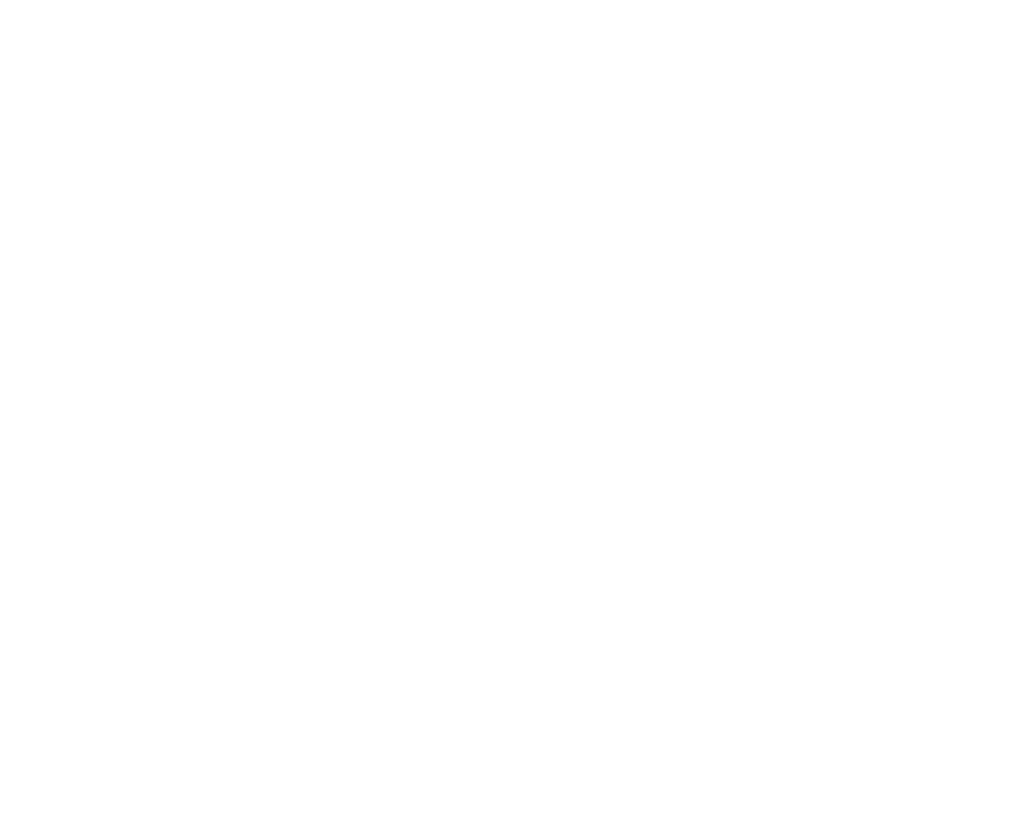
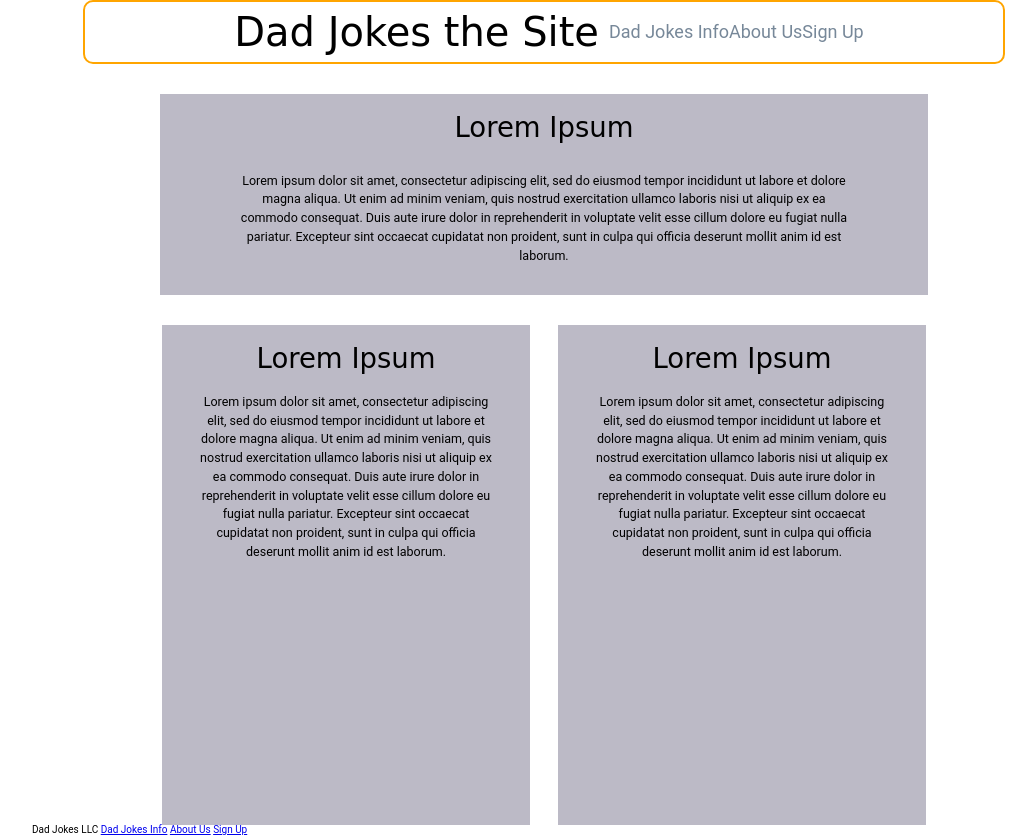
Before and after one commit to bw-pt-dad-jokes/Marketing-Page, a plain HTML site: page aboutdadjokes.html in a window 1280 px wide. Shown: the whole page, without its empty margins (96-1132 px from the left). Before the commit the page ends 800 px from the top, so only its background shows below. Drawn offline with Linux system fonts and the light colour scheme; a web font is replaced by a local one.

Commit message:
I have finished the basic creation of the aboutdad jokes page, will commmit and merge with main branch to get everything on track

```diff
--- a/aboutdadjokes.html
+++ b/aboutdadjokes.html
@@ -0,0 +1,46 @@
+<!DOCTYPE HTML>
+<html>
+    <head>
+        <meta mame="viewport" content="width=device-width, initial-scale=1">
+        <meta charset="UTF-8">
+        <title>About Dad Jokes</title>
+        <link rel="stylesheet" type="text/css" href="css/aboutdadjokes.css" />
+    </head>
+
+    <body>
+        <header>
+            <nav class="mark-nav">
+                <h1>Dad Jokes the Site</h1>
+                <a href="#">Dad Jokes Info</a>
+                <a href="#">About Us</a>
+                <a href="#">Sign Up</a>
+            </nav>
+        </header>
+
+        <section class="topSection">
+            <div class="largeBlock">
+                <h2>Lorem Ipsum</h2>
+                <p>Lorem ipsum dolor sit amet, consectetur adipiscing elit, sed do eiusmod tempor incididunt ut labore et dolore magna aliqua. Ut enim ad minim veniam, quis nostrud exercitation ullamco laboris nisi ut aliquip ex ea commodo consequat. Duis aute irure dolor in reprehenderit in voluptate velit esse cillum dolore eu fugiat nulla pariatur. Excepteur sint occaecat cupidatat non proident, sunt in culpa qui officia deserunt mollit anim id est laborum.</p>
+            </div>
+        </section>
+
+        <section class="bottomSection">
+            <div class="smallBlock">
+                <h2>Lorem Ipsum</h2>
+                <p>Lorem ipsum dolor sit amet, consectetur adipiscing elit, sed do eiusmod tempor incididunt ut labore et dolore magna aliqua. Ut enim ad minim veniam, quis nostrud exercitation ullamco laboris nisi ut aliquip ex ea commodo consequat. Duis aute irure dolor in reprehenderit in voluptate velit esse cillum dolore eu fugiat nulla pariatur. Excepteur sint occaecat cupidatat non proident, sunt in culpa qui officia deserunt mollit anim id est laborum.</p>
+            </div>
+
+            <div class="smallBlock">
+                <h2>Lorem Ipsum</h2>
+                <p>Lorem ipsum dolor sit amet, consectetur adipiscing elit, sed do eiusmod tempor incididunt ut labore et dolore magna aliqua. Ut enim ad minim veniam, quis nostrud exercitation ullamco laboris nisi ut aliquip ex ea commodo consequat. Duis aute irure dolor in reprehenderit in voluptate velit esse cillum dolore eu fugiat nulla pariatur. Excepteur sint occaecat cupidatat non proident, sunt in culpa qui officia deserunt mollit anim id est laborum.</p>
+            </div>
+        </section>
+
+        <footer>
+            <copyright>Dad Jokes LLC</copyright>
+            <a href="#">Dad Jokes Info</a>
+            <a href="#">About Us</a>
+            <a href="#">Sign Up</a>
+        </footer>
+    </body>
+</html>
--- /dev/null
+++ b/less/aboutdadjokes.less
@@ -0,0 +1,64 @@
+@import "variables";
+@import "mixins";
+@import "reset";
+@import "global";
+@import "navigation";
+@import "footer";
+@import "mobile";
+@import url('https://fonts.googleapis.com/css?family=Amatic+SC&display=swap');
+
+body {
+    width: 80%;
+    margin: @center-margin;
+    .topSection{
+        margin: @center-margin;
+        margin-top: 30px;
+        .largeBlock{
+            width: 75%;
+            display: flex;
+            flex-direction: column;
+            justify-content: space-evenly;
+            text-align: center;
+            background-color: @french-gray;
+            margin: @center-margin;
+            h2{
+                font-size: 2.75rem;
+                margin-top: 20px;
+                margin-bottom: 10px;
+            }
+            p{
+                font-size: 1.25rem;
+                margin: @center-margin;
+                margin-top: 10px;
+                margin-bottom: 20px;
+                width: 80%;
+            }
+        }
+    }
+    .bottomSection{
+        width: 80%;
+        margin: @center-margin;
+        margin-top: 30px;
+        display: flex;
+        flex-direction: row;
+        justify-content: space-evenly;
+        .smallBlock{
+            width: 45%;
+            height: 500px;
+            background-color: @french-gray;
+            text-align: center;
+            h2{
+                font-size: 2.75rem;
+                margin-top: 20px;
+                margin-bottom: 10px;
+            }
+            p{
+                width: 80%;
+                font-size: 1.25rem;
+                margin: @center-margin;
+                margin-top: 10px;
+                margin-bottom: 20px;
+            }
+        }
+    }
+}
--- a/less/landing-page.less
+++ b/less/landing-page.less
@@ -16,7 +16,7 @@ body{
         .homepage-block{
             width: 90%;
             margin: 0 auto;
-            background-color: #C4C4C4;
+            background-color: @french-gray;
             display: flex;
             flex-direction: row;
             justify-content: space-evenly;
--- a/less/variables.less
+++ b/less/variables.less
@@ -0,0 +1,6 @@
+@orange: #ff5e13; // bright orange
+@wild-sand: #f6f6f6; // light gray color
+@french-gray: #bcbac6; // silverish gray
+@black-pearl: #030620;
+
+@center-margin: 0 auto;
```
Also changed, not shown: css/aboutdadjokes.css (added).
